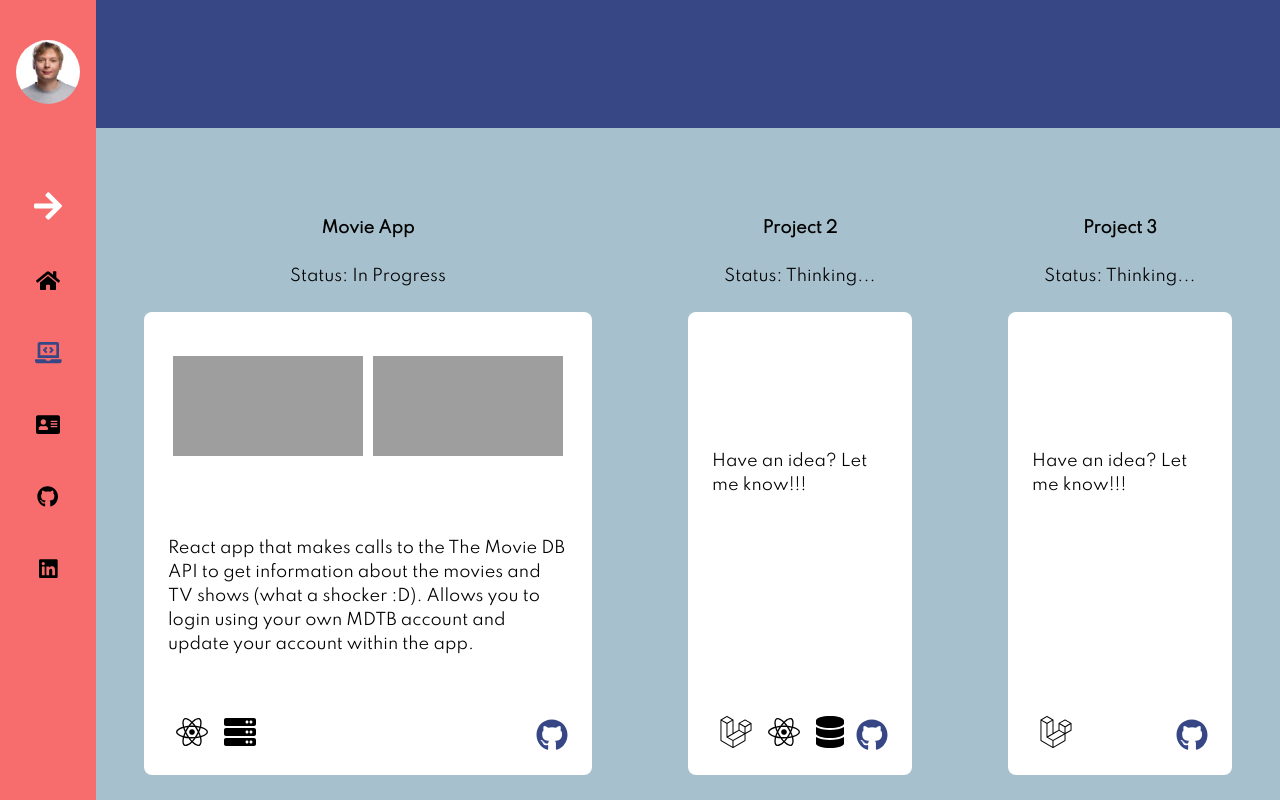
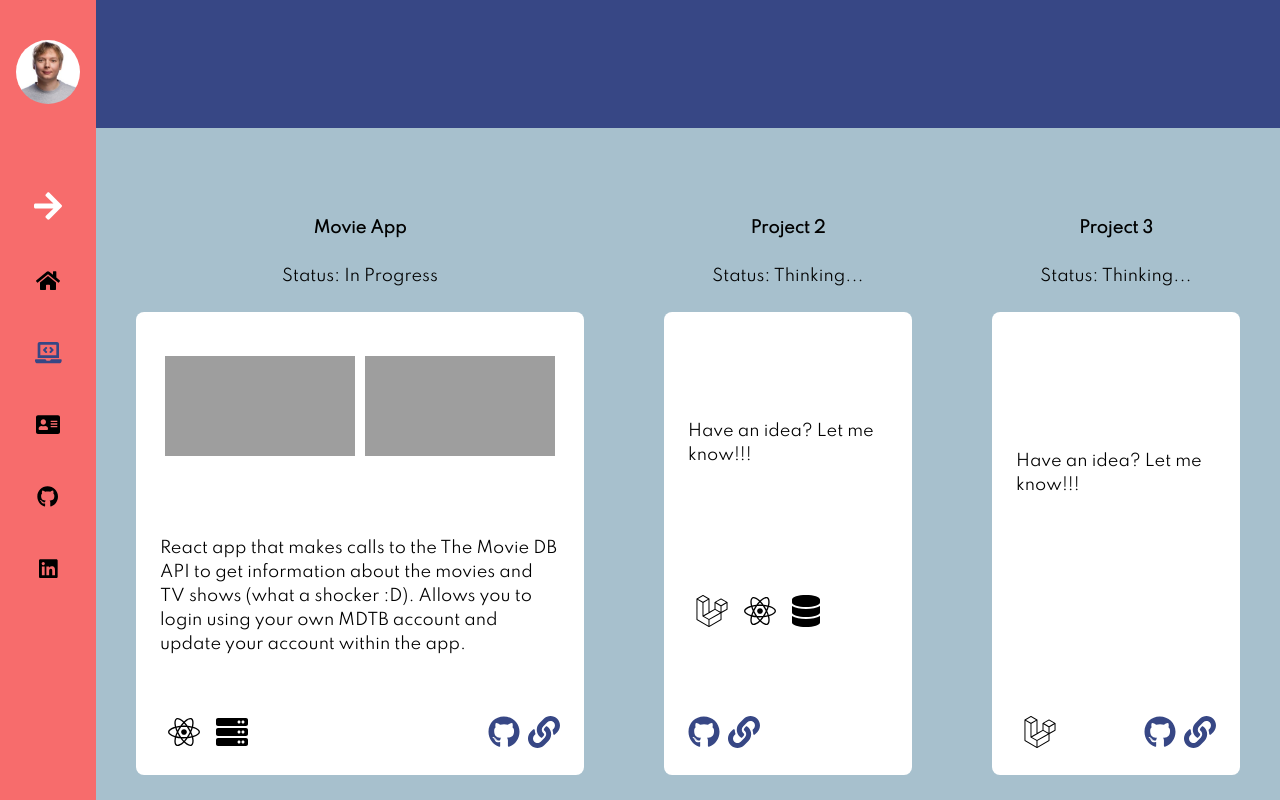
Before and after one commit to Mar4elius/im-site, a Gatsby site: page /my-code in a window 1280 px wide. Built offline with nearby package versions, Linux system fonts and the light colour scheme; Gatsby itself is replaced by a stand-in of ours; grey boxes are pictures that could not be loaded.

Commit message:
Show link icon on project

```diff
--- a/src/components/helper-components/project.js
+++ b/src/components/helper-components/project.js
@@ -45,7 +45,7 @@ export default function Project(props) {
           <p className="mt-6">Status: {props.project.status}</p>
         </div>
       </div>
-      <div className="bg-white rounded-lg p-6 h-full mx-12 flex flex-wrap">
+      <div className="bg-white rounded-lg p-6 h-full mx-10 flex flex-wrap">
         {images()}
         <div className="flex items-center w-full justify-center">
           <p className="mt-10">{props.project.description}</p>
@@ -59,8 +59,9 @@ export default function Project(props) {
           ))}
         </ul>
 
+        <div className="flex items-end">
         <a
-          className="flex items-end"
+            className="mr-2"
           href={props.project.github}
           target="_blank"
         >
@@ -70,6 +71,17 @@ export default function Project(props) {
             className="text-dark-blue"
           />
         </a>
+        <a
+          href={props.project.link}
+          target="_blank"
+        >
+          <FontAwesomeIcon
+            icon={"link"}
+            size="2x"
+            className="text-dark-blue"
+          />
+        </a>
+        </div>
       </div>
     </div>
   )
--- a/src/components/layout.js
+++ b/src/components/layout.js
@@ -17,6 +17,7 @@ import {
   faPhone,
   faCodeBranch,
   faServer,
+  faLink
 } from "@fortawesome/free-solid-svg-icons"
 
 import {
@@ -51,7 +52,8 @@ library.add(
   faReact,
   faVuejs,
   faLaravel,
-  faJs
+  faJs,
+  faLink
 )
 
 export default function Layout({ page, children }) {
```
